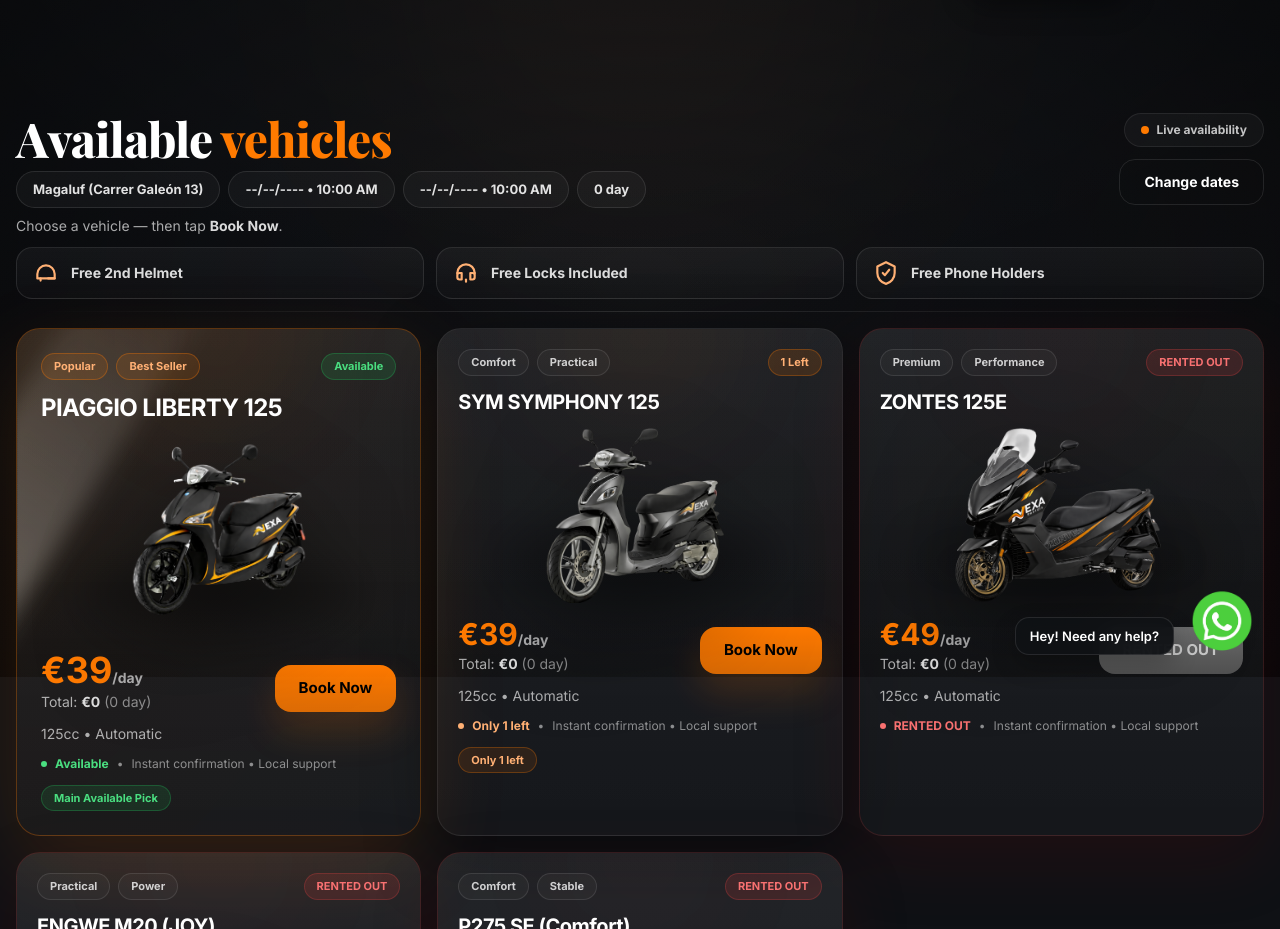
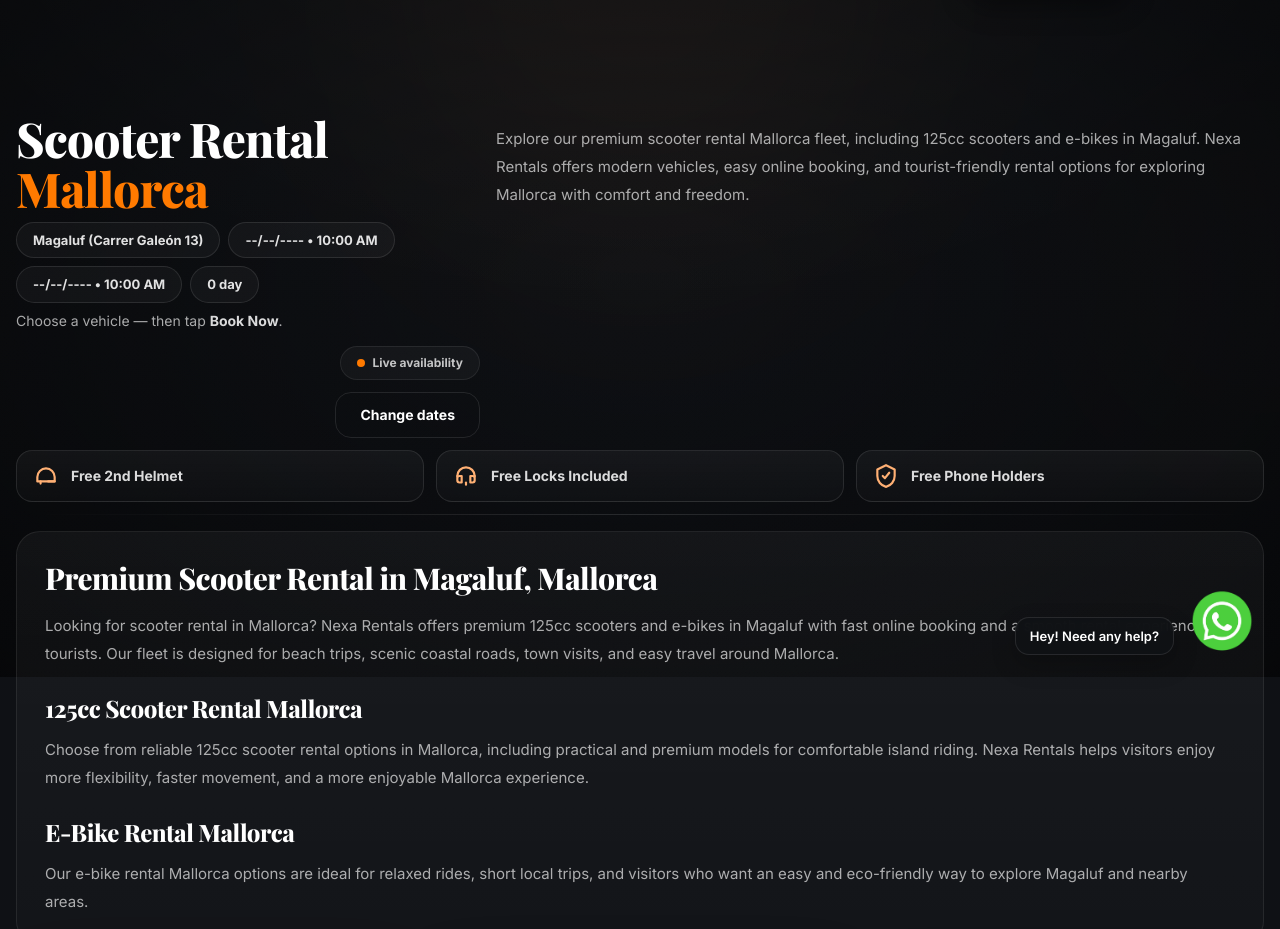
Before and after one commit to nexarentalsmallorca-jpg/NEXA-RENTALS-WEBSITE, a Next.js app: page /en/vehicles in a window 1280 px wide. Shown: the part 123-1052 px from the top of the page. Built offline with nearby package versions, Linux system fonts and the light colour scheme.

Commit message:
Improve vehicles page SEO metadata

```diff
--- a/app/HomeClient.tsx
+++ b/app/HomeClient.tsx
@@ -54,7 +54,7 @@
 
 function getSeoHeroTitle(locale: Locale, translatedTitle: string) {
   if (locale === "en") {
-    return "Best Scooter Rental in Magaluf, Mallorca\nRent Scooters & E-Bikes in Mallorca";
+    return "Scooter Rental Mallorca\nPremium Scooters & E-Bikes in Magaluf";
   }
 
   return normalizeHeroTitle(translatedTitle, locale);
@@ -218,27 +218,31 @@
       }}
     >
       <h2 className="font-playfair text-[24px] sm:text-[30px] leading-tight text-white">
-              Scooter Rental in Magaluf, Mallorca
+        Scooter Rental Mallorca for Tourists
       </h2>
       <p className="mt-4 text-[15px] sm:text-[16px] leading-7 text-white/75">
-              Looking for the best scooter rental in Magaluf, Mallorca? Nexa Rentals offers premium scooters and e-bikes
-              with fast online booking, modern vehicles, and a smooth rental experience for tourists exploring the island.
+        Looking for scooter rental in Mallorca? Nexa Rentals offers premium scooters and e-bikes in Magaluf with fast online booking, modern vehicles, and a smooth rental experience for tourists. Rent a scooter in Mallorca and explore beaches, coastal roads, viewpoints, and local towns with comfort and flexibility.
       </p>
 
       <h2 className="mt-8 font-playfair text-[22px] sm:text-[28px] leading-tight text-white">
-              E-Bike Rental in Mallorca
+        Scooter Rental in Magaluf
       </h2>
       <p className="mt-4 text-[15px] sm:text-[16px] leading-7 text-white/75">
-              Discover beaches, scenic coastal roads, and beautiful Mallorca views with our e-bike and scooter rental
-              service. Book online in seconds and enjoy flexible pickup in Magaluf.
+        Our scooter rental service in Magaluf is designed for visitors who want a simple, stylish, and reliable way to move around Mallorca. With online booking and premium vehicles, Nexa Rentals makes it easy to enjoy the island without delays.
+      </p>
+
+      <h2 className="mt-8 font-playfair text-[22px] sm:text-[28px] leading-tight text-white">
+        E-Bike Rental Mallorca
+      </h2>
+      <p className="mt-4 text-[15px] sm:text-[16px] leading-7 text-white/75">
+        Discover Mallorca with our e-bike rental options, perfect for scenic coastal rides, relaxed day trips, and eco-friendly travel. Nexa Rentals helps tourists enjoy Mallorca with more freedom, convenience, and comfort.
       </p>
 
       <h2 className="mt-8 font-playfair text-[22px] sm:text-[28px] leading-tight text-white">
         Why Choose Nexa Rentals
       </h2>
       <p className="mt-4 text-[15px] sm:text-[16px] leading-7 text-white/75">
-              Nexa Rentals combines premium vehicles, simple online booking, tourist-friendly service, and a modern rental
-              experience designed for visitors who want freedom, comfort, and reliability in Mallorca.
+        Nexa Rentals combines premium scooters, e-bikes, simple online booking, tourist-friendly service, and a modern rental experience built for Mallorca. Whether you want scooter rental in Magaluf or a flexible way to explore the island, Nexa Rentals is designed to give you a smooth and reliable experience.
       </p>
     </div>
   </div>
--- a/app/[locale]/layout.tsx
+++ b/app/[locale]/layout.tsx
@@ -1,12 +1,12 @@
 // app/[locale]/layout.tsx
 import "../globals.css";
-import type {Metadata} from "next";
-import {Inter, Playfair_Display} from "next/font/google";
+import type { Metadata } from "next";
+import { Inter, Playfair_Display } from "next/font/google";
 import NexaFooter from "../components/NexaFooter";
 import WhatsAppSupport from "../components/WhatsAppSupport";
-import {NextIntlClientProvider} from "next-intl";
-import {getMessages, setRequestLocale} from "next-intl/server";
-import {locales} from "../../i18n/routing";
+import { NextIntlClientProvider } from "next-intl";
+import { getMessages, setRequestLocale } from "next-intl/server";
+import { locales } from "../../i18n/routing";
 
 const inter = Inter({
   subsets: ["latin"],
@@ -22,33 +22,36 @@
   display: "swap",
 });
 
-export const metadata = {
-  title: "Scooter Rental Magaluf Mallorca | Nexa Rentals",
-  description: "Rent scooters and e-bikes in Magaluf, Mallorca. Fast online booking, premium vehicles, and Elite Costumer Experience.",
+export const metadata: Metadata = {
+  title: "Scooter Rental Mallorca | Nexa Rentals Magaluf",
+  description:
+    "Looking for scooter rental in Mallorca? Nexa Rentals offers premium scooters and e-bikes in Magaluf with fast online booking, modern vehicles, and a smooth rental experience for tourists.",
 };
 
 export function generateStaticParams() {
-  return locales.map((locale) => ({locale}));
+  return locales.map((locale) => ({ locale }));
 }
 
 type Props = {
   children: React.ReactNode;
-  params: Promise<{locale: string}>;
+  params: Promise<{ locale: string }>;
 };
 
-export default async function RootLayout({children, params}: Props) {
-  const {locale} = await params;
+export default async function RootLayout({ children, params }: Props) {
+  const { locale } = await params;
 
   const safeLocale = locales.includes(locale as any) ? locale : "en";
 
-  // ✅ IMPORTANT: tells next-intl which locale this request is
   setRequestLocale(safeLocale);
 
-  // ✅ pulls messages using i18n/request.ts (so ES loads ES)
   const messages = await getMessages();
 
   return (
-    <html lang={safeLocale} className={`${inter.variable} ${playfair.variable}`} suppressHydrationWarning>
+    <html
+      lang={safeLocale}
+      className={`${inter.variable} ${playfair.variable}`}
+      suppressHydrationWarning
+    >
       <body suppressHydrationWarning>
         <NextIntlClientProvider locale={safeLocale} messages={messages}>
           {children}
--- a/app/[locale]/page.tsx
+++ b/app/[locale]/page.tsx
@@ -7,9 +7,9 @@
 };
 
 export const metadata: Metadata = {
-  title: "Scooter Rental Magaluf Mallorca | Nexa Rentals",
+  title: "Scooter Rental Mallorca | Nexa Rentals Magaluf",
   description:
-    "Rent scooters and e-bikes in Magaluf, Mallorca with Nexa Rentals. Fast online booking, premium vehicles, and a smooth rental experience for tourists.",
+    "Looking for scooter rental in Mallorca? Nexa Rentals offers premium scooters and e-bikes in Magaluf with fast online booking, modern vehicles, and a smooth rental experience for tourists.",
 };
 
 export default async function Page({ params }: PageProps) {
--- a/app/[locale]/vehicles/VehiclesClient.tsx
+++ b/app/[locale]/vehicles/VehiclesClient.tsx
@@ -318,8 +318,8 @@
         <div className="grid grid-cols-1 md:grid-cols-[1fr_auto] gap-2 md:gap-4 items-start">
           <div className="min-w-0">
             <h1 className="text-4xl md:text-5xl font-black tracking-tight leading-[1.05]">
-              {t("available")} <span style={{ color: ORANGE }}>{t("vehiclesWord")}</span>
-            </h1>
+  Scooter Rental <span style={{ color: ORANGE }}>Mallorca</span>
+</h1>
 
             <div className="mt-2 flex flex-wrap gap-2">
               <div className="hidden md:block">
@@ -375,7 +375,10 @@
               {t("chooseThenTap")} <span className="text-white/85 font-bold">{t("reserve")}</span>.
             </div>
           </div>
-
+<div className="mt-3 max-w-3xl text-[14px] md:text-[15px] leading-7" style={{ color: THEME.textSoft }}>
+  Explore our premium scooter rental Mallorca fleet, including 125cc scooters and e-bikes in Magaluf.
+  Nexa Rentals offers modern vehicles, easy online booking, and tourist-friendly rental options for exploring Mallorca with comfort and freedom.
+</div>
           <div className="flex md:flex-col items-start md:items-end gap-2 md:gap-3">
             <div
               className="inline-flex items-center gap-2 rounded-full border px-3 py-1.5 md:px-4 md:py-2 text-[11px] md:text-xs font-black text-white/75"
@@ -419,7 +422,40 @@
       </header>
 
       <main className="mx-auto max-w-7xl px-4 pb-16">
-        <div className="grid grid-cols-1 md:grid-cols-3 gap-4">
+  <section
+    className="mb-6 rounded-3xl border p-5 md:p-7"
+    style={{
+      borderColor: THEME.borderSoft,
+      background:
+        "linear-gradient(180deg, rgba(255,255,255,0.045), rgba(255,255,255,0.020))",
+    }}
+  >
+    <h2 className="text-2xl md:text-3xl font-black tracking-tight">
+      Premium Scooter Rental in Magaluf, Mallorca
+    </h2>
+
+    <p className="mt-4 text-[14px] md:text-[15px] leading-7" style={{ color: THEME.textSoft }}>
+      Looking for scooter rental in Mallorca? Nexa Rentals offers premium 125cc scooters and e-bikes in Magaluf with fast online booking and a smooth rental experience for tourists. Our fleet is designed for beach trips, scenic coastal roads, town visits, and easy travel around Mallorca.
+    </p>
+
+    <h2 className="mt-6 text-xl md:text-2xl font-black tracking-tight">
+      125cc Scooter Rental Mallorca
+    </h2>
+
+    <p className="mt-3 text-[14px] md:text-[15px] leading-7" style={{ color: THEME.textSoft }}>
+      Choose from reliable 125cc scooter rental options in Mallorca, including practical and premium models for comfortable island riding. Nexa Rentals helps visitors enjoy more flexibility, faster movement, and a more enjoyable Mallorca experience.
+    </p>
+
+    <h2 className="mt-6 text-xl md:text-2xl font-black tracking-tight">
+      E-Bike Rental Mallorca
+    </h2>
+
+    <p className="mt-3 text-[14px] md:text-[15px] leading-7" style={{ color: THEME.textSoft }}>
+      Our e-bike rental Mallorca options are ideal for relaxed rides, short local trips, and visitors who want an easy and eco-friendly way to explore Magaluf and nearby areas.
+    </p>
+  </section>
+
+  <div className="grid grid-cols-1 md:grid-cols-3 gap-4">
           {results.map((v, idx) => {
             const isPiaggioBig = v.id === "s2";
             const isUnavailable = v.availability === "rented-out";
@@ -551,8 +587,8 @@
                       style={{ background: "rgba(0,0,0,0.45)" }}
                     />
                     <img
-                      src={v.imageUrl}
-                      alt={v.name}
+  src={v.imageUrl}
+  alt={`${v.name} scooter rental Mallorca Nexa Rentals`}
                       className="absolute inset-0 mx-auto h-full w-full object-contain drop-shadow-[0_36px_46px_rgba(0,0,0,0.50)]"
                     />
                   </div>
--- a/app/[locale]/vehicles/page.tsx
+++ b/app/[locale]/vehicles/page.tsx
@@ -1,8 +1,15 @@
+import type { Metadata } from "next";
 import { Suspense } from "react";
 import VehiclesClient from "./VehiclesClient";
 
 export const dynamic = "force-dynamic";
 export const revalidate = 0;
+
+export const metadata: Metadata = {
+  title: "Scooter Rental Mallorca Fleet | Nexa Rentals Magaluf",
+  description:
+    "Browse premium scooter rental Mallorca options, 125cc scooters, and e-bike rental in Magaluf. Fast online booking with Nexa Rentals.",
+};
 
 export default function VehiclesPage() {
   return (
```
Lines whose indentation alone changed are shown as unchanged.
